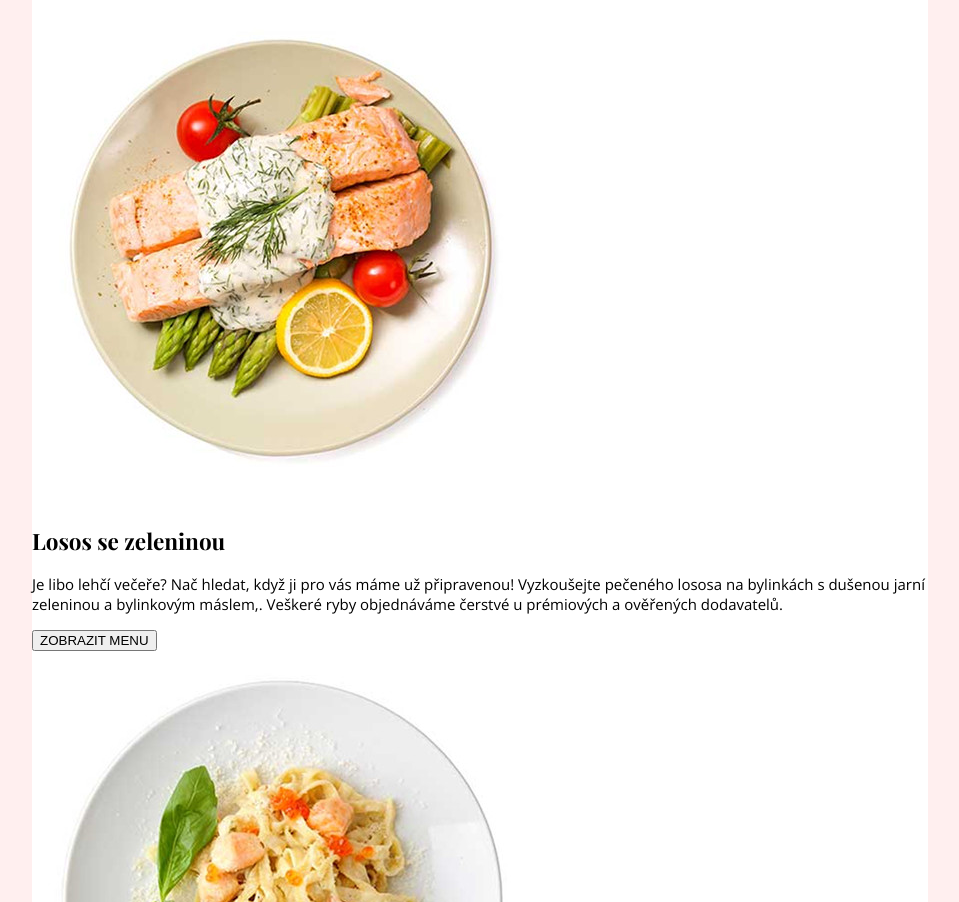
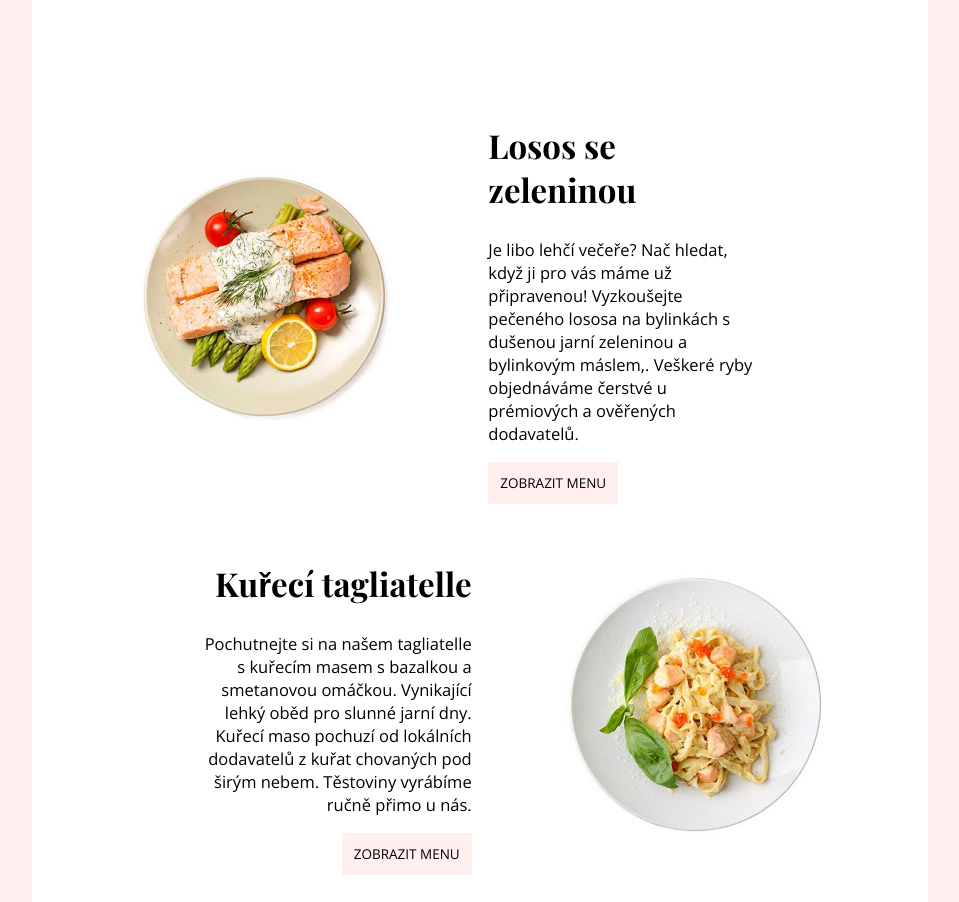
Before and after one commit to Terra42/saturejka, a plain HTML site: page web/index.html in a window 1280 px wide. Shown: the part 1437-2339 px from the top of the page, without its empty margins (160-1119 px from the left). Drawn offline with nearby package versions, Linux system fonts and the light colour scheme.

Commit message:
Hotova prvni verze

```diff
--- a/web/index.html
+++ b/web/index.html
@@ -22,7 +22,7 @@
         <div class="offer_header">
           <h1>Naše nabídka</h1>
           <p>
-            Vybraná jídla z našeho jarního menu přepravená našimi prvotřídními
+            Vybraná jídla z našeho jarního menu připravená našimi prvotřídními
             šefkuchaři.
         </div>
           <div class="offer_photos">
@@ -32,24 +32,24 @@
           </div>
           <div class="offer_text">
             <div class="container1">
-              <div class="paragraph1">
+              <div class="paragraph">
                 <p>
                   Architektonický skvost láká své hosty atmosférou ve stylu Grand Café již od roku 1922 nejen unikátními keramickými dekoracemi. Kvalitní servis, prvotřídní kuchyně a dostupné ceny v luxusním prostředí - to je restaurace Saturejka.
                 </p>
               </div>
-              <div class="paragraph2">
+              <div class="paragraph">
                 <p>
                   Jedinečný kulinářský zážitek z jídla v naší restauraci je umocněn prémiovým porcelánem značky Vilém & Švec. Klasická, elegantní a přitom dokonale nadčasová kolekce vás nadchne stejně jako nás. Těšíme se na vaši návštěvu!
                 </p>
               </div>
             </div>
             <div class="container2">
-              <div class="paragraph3">
+              <div class="paragraph">
                 <p>
                   Saturejka není jen restaurace, ale také kavárna, která navazuje na svou slávu z první republiky. Naše dorty jsou výjimečné svou chutí a jsou vyrobeny z prvotřídních surovin. Dort si můžete vychutnat v krásném prostředí našeho vnitrobloku nebo si jej odnést s sebou.
                 </p>
               </div>
-              <div class="paragraph4">
+              <div class="paragraph">
                 <p>
                   Saturejka a její privátní salonky jsou dokonalým místem pro setkání, oslavy či firemní akce.
                 </p>
@@ -58,27 +58,33 @@
           </div>
       </div>
       <div class="menu">
-        <div>
-          <img src="img/dish1.jpg" alt="Dish photo">
+        <div class="container3">
+          <img class="dish1" src="img/dish1.jpg" alt="Dish photo">
+          <div class="menu_text1">
             <h2>Losos se zeleninou</h2>
             <p>Je libo lehčí večeře? Nač hledat, když ji pro vás máme už připravenou! Vyzkoušejte pečeného lososa na bylinkách s dušenou jarní zeleninou a bylinkovým máslem,. Veškeré ryby objednáváme čerstvé u prémiových a ověřených dodavatelů.</p>
             <button>ZOBRAZIT MENU</button>
           </div>
-        <div>
-          <img src="img/dish2.jpg" alt="Dish photo">
+        </div>
+        <div class="container4">
+          <img class="dish2" src="img/dish2.jpg" alt="Dish photo">
+          <div class="menu_text2">
             <h2>Kuřecí tagliatelle</h2>
             <p>Pochutnejte si na našem tagliatelle s kuřecím masem s bazalkou a smetanovou omáčkou. Vynikající lehký oběd pro slunné jarní dny. Kuřecí maso pochuzí od lokálních dodavatelů z kuřat chovaných pod širým nebem. Těstoviny vyrábíme ručně přimo u nás. </p>
             <button>ZOBRAZIT MENU</button>
           </div>
-        <div>
-          <img src="img/dish3.jpg" alt="Dish photo">
+        </div>
+        <div class="container5">
+          <img class="dish3" src="img/dish3.jpg" alt="Dish photo">
+          <div class="menu_text3">
             <h2>Sladká melancholie</h2>
             <p>Připomeňte si atmosféru sluncem zalité Provence díky jedinečené sladkokyselé chuťi našeho ctironového dortu s polevou z bílé čokolády. Vychutnejte si jej spolu s hrnkem dobré kávy na naší vnitroblokové zahrádce, která poskytuje útočiště před ruchem velkoměsta.</p>
             <button>ZOBRAZIT MENU</button>
           </div>
         </div>
+      </div>
     </main>
-    <footer>
+    <footer class="footer">
       <p>Veškerý obsah těchto webových stránek je zcela smyšlený a určený pouze pro studijní účely Czechitas Digitální akademie Web. Jakákoliv podobnost s již existujícími stránkami je čistě náhodná.</p>
     </footer>
 
--- a/web/style.css
+++ b/web/style.css
@@ -27,7 +27,7 @@ h2 {
 .header {
   text-align: center;
   font-size: 1.5rem;
-  width: 40%;
+  width: 30%;
   margin: 0 auto;
   padding: 50px 0;
 }
@@ -47,7 +47,7 @@ h2 {
 .offer_header {
   text-align: center;
   padding: 50px 0;
-  width: 50%;
+  width: 35%;
 }
 
 .offer_header h1 {
@@ -55,7 +55,7 @@ h2 {
 }
 
 .offer_header p {
-  font-size: 1.5rem;
+  font-size: 1.3rem;
 }
 
 .offer_photos {
@@ -81,3 +81,77 @@ h2 {
   width: 45%;
   padding: 80px 0;
 }
+
+.paragraph {
+  padding-bottom: 30px;
+}
+
+.menu h2 {
+  font-size: 2.2rem;
+}
+
+.menu p {
+  font-size: 1.1rem;
+}
+
+.menu img {
+  flex: 1 1 auto;
+  width: 40%;
+}
+
+.menu_text1,
+.menu_text2,
+.menu_text3 {
+  flex: 1 1 auto;
+  padding: 0 80px;
+}
+
+.menu_text2 {
+  text-align: right;
+}
+
+.menu {
+  display: flex;
+  flex-direction: column;
+  align-items: center;
+  width: 80%;
+  margin: 0 auto;
+}
+
+.container3,
+.container4,
+.container5 {
+  display: flex;
+  justify-content: space-around;
+  align-items: center;
+  padding-bottom: 30px;
+}
+
+.dish2 {
+  order: 2;
+}
+
+button {
+  background-color: #ffefef;
+  color: #000000;
+  padding: 12px;
+  font-family: "Open Sans", sans-serif;
+  font-size: 0.9rem;
+  font-weight: 100;
+  text-decoration: none;
+  display: inline-block;
+  text-align: center;
+  border: none;
+  cursor: pointer;
+}
+
+.footer {
+  color: grey;
+  text-align: center;
+}
+
+.footer p {
+  display: inline-block;
+  width: 35%;
+  padding: 50px 0;
+}
```
Lines whose indentation alone changed are shown as unchanged.
